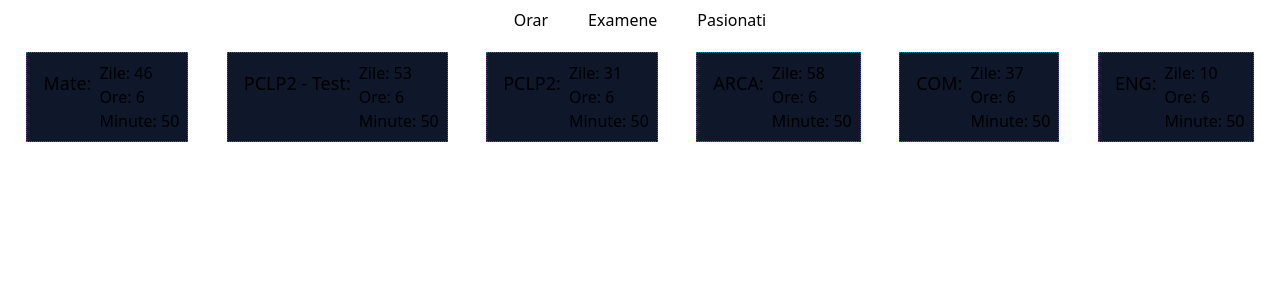
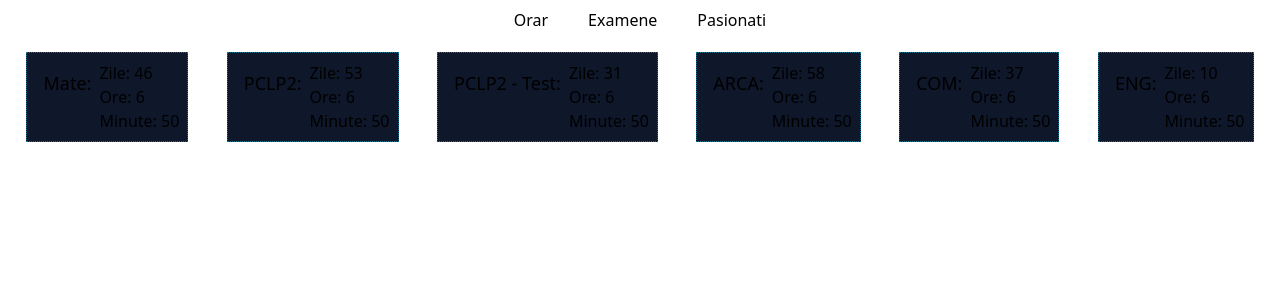
Before and after one commit to 1bsence/usv-pasion-next13.4, a Next.js app: page /examene in a window 1280 px wide. Shown: the top 300 px of the page. Built offline with nearby package versions, Linux system fonts and the light colour scheme.

Commit message:
Update page.js

```diff
--- a/src/app/examene/page.js
+++ b/src/app/examene/page.js
@@ -13,9 +13,9 @@ export default function Examene() {
     <>
       <div className="flex justify-evenly items-center flex-wrap">
         <ExaCom examen={mate} text="Mate" />
-        <ExaCom examen={pclp2} text="PCLP2 - Test" />
+        <ExaCom examen={pclp2} text="PCLP2" />
 
- <ExaCom examen={pclp2_test2} text="PCLP2" />
+ <ExaCom examen={pclp2_test2} text="PCLP2 - Test" />
         <ExaCom examen={arca} text="ARCA" />
         <ExaCom examen={coomunicare} text="COM" />
         <ExaCom examen={engleza} text="ENG" />
```
